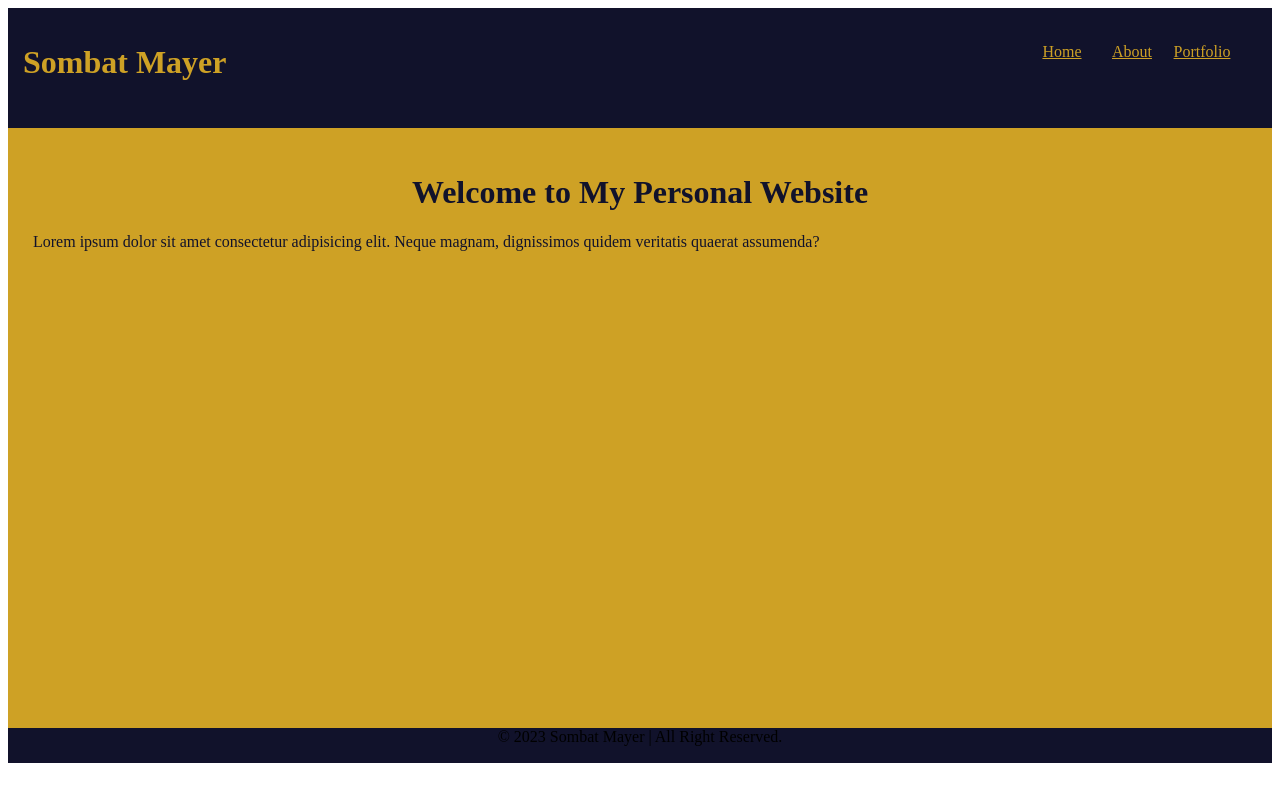
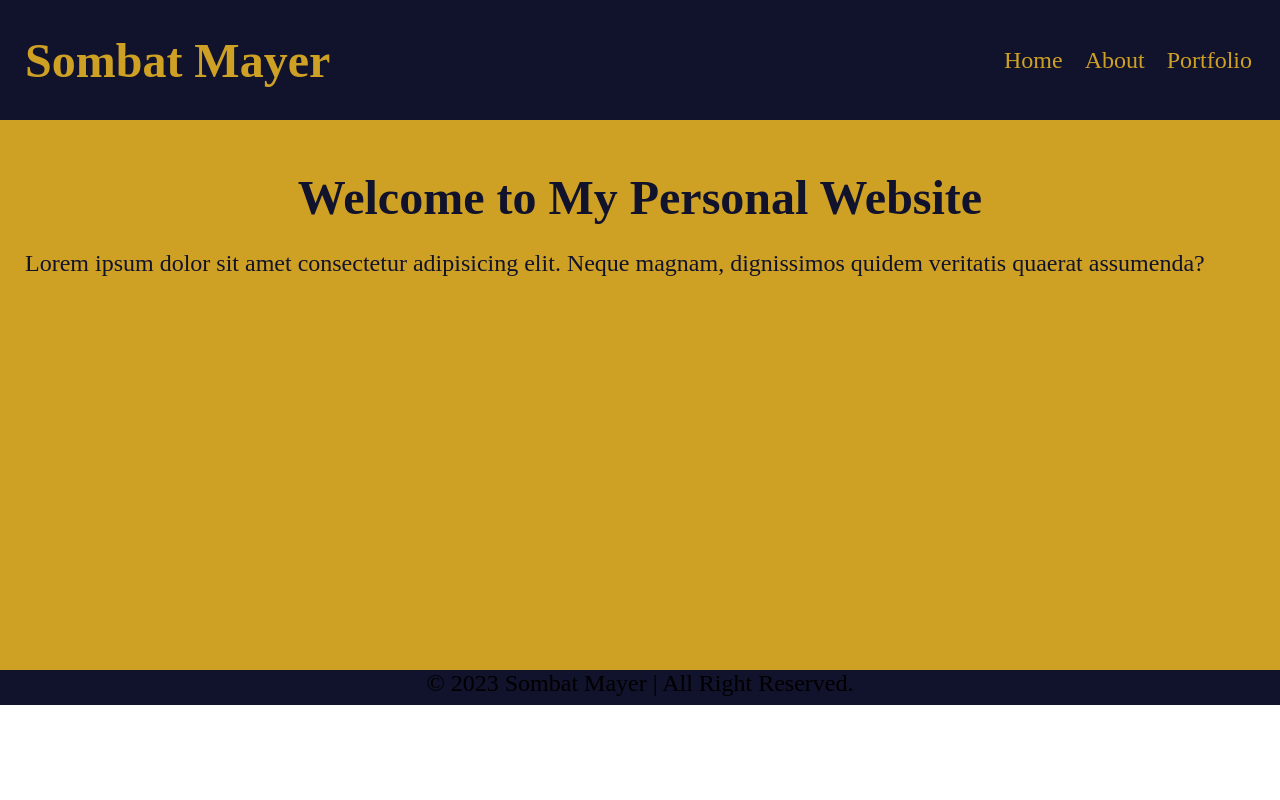
Before and after one commit to awakenjourney/personal_website, a plain HTML site: page index.html in a window 1280 px wide. Drawn offline with Linux system fonts and the light colour scheme.

Commit message:
update styling of website

```diff
--- a/index.html
+++ b/index.html
@@ -15,31 +15,34 @@
       </div>
 
       <div class="right-navbar">
-        <div class="links-wrapper">
-          <div class="nav-link">
+        <ul class="links-wrapper">
+          <li class="nav-link">
             <a href="index.html">Home</a>
-          </div>
+          </li>
 
-          <div class="nav-link">
+          <li class="nav-link">
             <a href="about.html">About</a>
-          </div>
+          </li>
 
-          <div class="nav-link">
+          <li class="nav-link">
             <a href="portfolio.html">Portfolio</a>
-          </div>
-        </div>
+          </li>
+        </ul>
       </div>
     </div>
 
     <div class="welcome_section">
-        <div>
-            <h1>Welcome to My Personal Website</h1>
-        </div>
-        <p>Lorem ipsum dolor sit amet consectetur adipisicing elit. Neque magnam, dignissimos quidem veritatis quaerat assumenda?</p>
+      <div>
+        <h1>Welcome to My Personal Website</h1>
+      </div>
+      <p>
+        Lorem ipsum dolor sit amet consectetur adipisicing elit. Neque magnam,
+        dignissimos quidem veritatis quaerat assumenda?
+      </p>
     </div>
 
     <div class="footer">
-        &copy; 2023 Sombat Mayer &#124; All Right Reserved.
+      &copy; 2023 Sombat Mayer &#124; All Right Reserved.
     </div>
   </body>
 </html>
--- a/syle.css
+++ b/syle.css
@@ -1,30 +1,59 @@
-body > .nav-wrapper {
+/* apply these styles to every element on the page  */
+* {
+  /* keep elements the same size when adding margin or padding */
+  box-sizing: border-box;
+
+  /* remove all the default margins and padding from every element */
+  margin: 0;
+  padding: 0;
+}
+
+body {
+  /* increase the size of the text*/
+  font-size: 1.5rem;
+}
+
+.nav-wrapper {
   display: flex;
   justify-content: space-between;
   height: 120px;
   background-color: #11122b;
   color: #cea125;
+
+  /* make it so the name and the links in the header line up vertically  */
+  align-items: center;
+
+  /* add space inside of the header so text isn't touching the edges of the screen  */
+  padding: 25px;
 }
 
-.left-navbar {
-    margin: 5px;
-    padding: 10px;
+.links-wrapper {
+  display: flex;
+  justify-content: space-between;
+
+  /* remove the bullet points from the list  */
+  list-style-type: none;
 }
 
-.right-navbar > .links-wrapper{
-  display: flex;
-  justify-content: space-between;
-  margin: 25px;
-  padding: 10px;
+.nav-link {
+  margin-left: 16px;
 }
 
-.right-navbar > .links-wrapper > .nav-link {
-    width: 70px;
-    text-align: center;
+.nav-link a {
+  color: #cea125;
+
+  /* remove the underline from the links  */
+  text-decoration: none;
+
+  /* make the underline fade-in in 0.2 seconds   */
+  transition: all 0.2s;
+  padding: 3px;
 }
 
-.links-wrapper > .nav-link a {
+.nav-link a:hover {
+  /* create an underline under the links when they are hovered  */
   color: #cea125;
+  border-bottom: 2px solid #cea125;
 }
 
 .welcome_section {
@@ -36,6 +65,7 @@ body > .nav-wrapper {
 
 .welcome_section h1 {
   text-align: center;
+  padding: 25px;
 }
 
 .footer {
```
Lines whose indentation alone changed are shown as unchanged.
